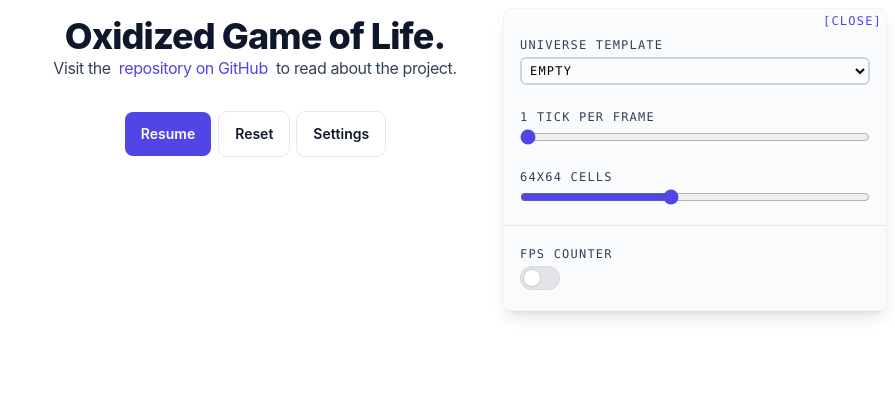
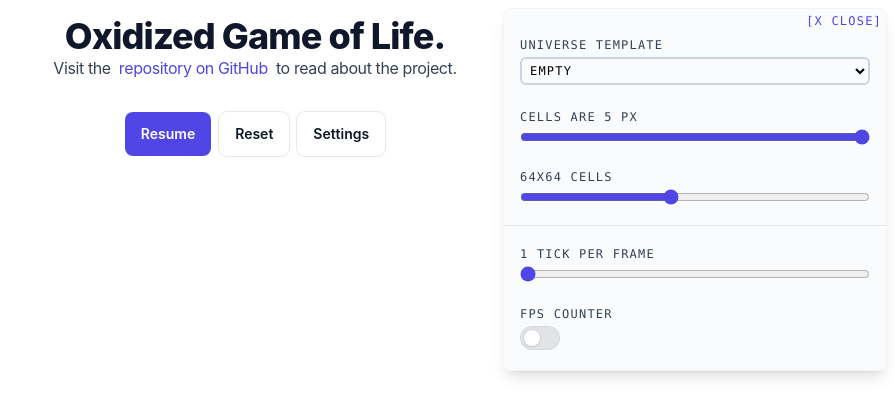
Before and after one commit to tobiplay/wasm-game-of-life, a SvelteKit app in the folder svelte/: page / in a window 1280 px wide. Both pictures are taken after a click on the button "Settings". Shown: the top 416 px of the page, without its empty margins (385-1280 px from the left). Built offline with nearby package versions, Linux system fonts and the light colour scheme; no server answers; a web font is replaced by a local one.

Commit message:
Integrate dynamic `$cellSize` store

```diff
--- a/svelte/src/components/Settings.svelte
+++ b/svelte/src/components/Settings.svelte
@@ -1,8 +1,9 @@
 <script lang="ts">
   import Switch from "./Switch.svelte";
-  import { hidden } from "../lib/stores.js";
+  import { cellSize, hidden } from "../lib/stores.js";
 
   export let handleGridSizeChange: any;
+  export let handleCellSizeChange: any;
   export let handleUniverseOptionChange: any;
   export let id: string;
 
@@ -24,7 +25,7 @@
       class="-my-1 mx-1 font-mono uppercase text-xs text-indigo-600
       tracking-widest justify-right flex ml-auto hover:underline hover:text-indigo-800"
     >
-      [close]
+      [x close]
     </button>
     <div class="flex flex-col px-4 py-3 w-full space-y-1">
       <label
@@ -43,19 +44,20 @@
         <option>TwoSeven</option>
       </select>
     </div>
+
     <div class="flex flex-col px-4 py-3 w-full space-y-1">
       <label
         for="ticks-per-frame"
         class="font-mono uppercase text-xs text-slate-700 tracking-widest"
-        >{$ticksPerFrame}
-        {$ticksPerFrame > 1 ? "Ticks" : "Tick"} per frame</label
+        >Cells are {$cellSize} px</label
       >
       <input
-        bind:value={$ticksPerFrame}
+        bind:value={$cellSize}
+        on:change={handleCellSizeChange}
         type="range"
-        id="ticks-per-frame"
+        id="cell-size"
         min="1"
-        max="10"
+        max="5"
         class="w-full accent-indigo-600"
       />
     </div>
@@ -78,6 +80,23 @@
     </div>
 
     <hr class="mt-2 pb-2 border-gray-200" />
+
+    <div class="flex flex-col px-4 py-3 w-full space-y-1">
+      <label
+        for="ticks-per-frame"
+        class="font-mono uppercase text-xs text-slate-700 tracking-widest"
+        >{$ticksPerFrame}
+        {$ticksPerFrame > 1 ? "Ticks" : "Tick"} per frame</label
+      >
+      <input
+        bind:value={$ticksPerFrame}
+        type="range"
+        id="ticks-per-frame"
+        min="1"
+        max="10"
+        class="w-full accent-indigo-600"
+      />
+    </div>
     <div class="flex flex-col px-4 py-3 w-full space-y-1">
       <label
         for="fps-counter"
--- a/svelte/src/lib/stores.js
+++ b/svelte/src/lib/stores.js
@@ -5,3 +5,4 @@ export const gridSize = writable(64);
 export const showFps = writable(false);
 export const universeTemplate = writable("Empty");
 export const hidden = writable(true);
+export const cellSize = writable(5);
--- a/svelte/src/routes/+page.svelte
+++ b/svelte/src/routes/+page.svelte
@@ -10,6 +10,7 @@
     gridSize,
     universeTemplate,
     hidden,
+    cellSize,
   } from "../lib/stores.js";
 
   let fpsComponent: any;
@@ -21,10 +22,6 @@
   let wasm;
   let memory: any;
   let innerWidth: number;
-
-  function onKeydown(event: any) {
-    console.log("test");
-  }
 
   onMount(async () => {
     // We need to init the WASM module once before we can use it.
@@ -41,8 +38,8 @@
     // Give the canvas room for all of our cells and a 1 px border
     // around each of them. For each cell we add 1 px (border) and
     // another 1 px to the whole canvas (outer border).
-    canvas.height = (CELL_SIZE + 1) * height + 1;
-    canvas.width = (CELL_SIZE + 1) * width + 1;
+    canvas.height = ($cellSize + 1) * height + 1;
+    canvas.width = ($cellSize + 1) * width + 1;
 
     drawGrid();
     drawCells();
@@ -121,10 +118,10 @@
         // border on the left, and another one for each previous
         // cell due to its border too.
         ctx.fillRect(
-          col * (CELL_SIZE + 1) + 1,
-          row * (CELL_SIZE + 1) + 1,
-          CELL_SIZE,
-          CELL_SIZE
+          col * ($cellSize + 1) + 1,
+          row * ($cellSize + 1) + 1,
+          $cellSize,
+          $cellSize
         );
       }
     }
@@ -141,10 +138,10 @@
         }
 
         ctx.fillRect(
-          col * (CELL_SIZE + 1) + 1,
-          row * (CELL_SIZE + 1) + 1,
-          CELL_SIZE,
-          CELL_SIZE
+          col * ($cellSize + 1) + 1,
+          row * ($cellSize + 1) + 1,
+          $cellSize,
+          $cellSize
         );
       }
     }
@@ -164,17 +161,17 @@
     // Vertical lines.
     for (let i = 0; i <= width; i++) {
       // Move the pointer to the top position in the grid.
-      ctx.moveTo(i * (CELL_SIZE + 1) + 1, 0);
+      ctx.moveTo(i * ($cellSize + 1) + 1, 0);
       // Draw a line downwards from that position until
       // we reach the very bottom of the canvas.
-      ctx.lineTo(i * (CELL_SIZE + 1) + 1, (CELL_SIZE + 1) * height + 1);
+      ctx.lineTo(i * ($cellSize + 1) + 1, ($cellSize + 1) * height + 1);
     }
 
     // Horizontal lines. This works basically the same as the vertical
     // lines.
     for (let j = 0; j <= height; j++) {
-      ctx.moveTo(0, j * (CELL_SIZE + 1) + 1);
-      ctx.lineTo((CELL_SIZE + 1) * width + 1, j * (CELL_SIZE + 1) + 1);
+      ctx.moveTo(0, j * ($cellSize + 1) + 1);
+      ctx.lineTo(($cellSize + 1) * width + 1, j * ($cellSize + 1) + 1);
     }
 
     // The stroke() methode actually draws the lines then.
@@ -212,8 +209,8 @@
     // stay within a certain cell. We take the minimum of that result
     // and 1 px less than the height of the `Universe` in cases where we might
     // land exactly on the border.
-    const row = Math.min(Math.floor(canvasTop / (CELL_SIZE + 1)), height - 1);
-    const col = Math.min(Math.floor(canvasLeft / (CELL_SIZE + 1)), width - 1);
+    const row = Math.min(Math.floor(canvasTop / ($cellSize + 1)), height - 1);
+    const col = Math.min(Math.floor(canvasLeft / ($cellSize + 1)), width - 1);
 
     if (e.shiftKey) {
       universe.toggle_glider(row, col);
@@ -276,8 +273,8 @@
     universe = Universe.new(UniverseOption.Dead, $gridSize, $gridSize);
     width = universe.width();
     height = universe.height();
-    canvas.height = (CELL_SIZE + 1) * height + 1;
-    canvas.width = (CELL_SIZE + 1) * width + 1;
+    canvas.height = ($cellSize + 1) * height + 1;
+    canvas.width = ($cellSize + 1) * width + 1;
     drawGrid();
   };
 
@@ -286,8 +283,8 @@
     // and re-calculate both dimensions due to a change in the
     // cell size.
     ctx = canvas.getContext("2d");
-    canvas.height = (CELL_SIZE + 1) * height + 1;
-    canvas.width = (CELL_SIZE + 1) * width + 1;
+    canvas.height = ($cellSize + 1) * height + 1;
+    canvas.width = ($cellSize + 1) * width + 1;
 
     // With an overall resize, we actually have to
     // re-render both the grid and cells afterwards.
@@ -329,9 +326,9 @@
 <svelte:window
   on:resize={() => {
     if (innerWidth <= 512) {
-      CELL_SIZE = 2;
+      $cellSize = 2;
     } else {
-      CELL_SIZE = 5;
+      $cellSize = 5;
     }
     handleCellSizeChange();
   }}
@@ -376,5 +373,10 @@
   <canvas bind:this={canvas} on:click={handleCanvasClick} class="m-auto my-4" />
   <Fps bind:this={fpsComponent} />
 
-  <Settings {handleGridSizeChange} {handleUniverseOptionChange} id="settings" />
+  <Settings
+    {handleGridSizeChange}
+    {handleUniverseOptionChange}
+    {handleCellSizeChange}
+    id="settings"
+  />
 </div>
```
